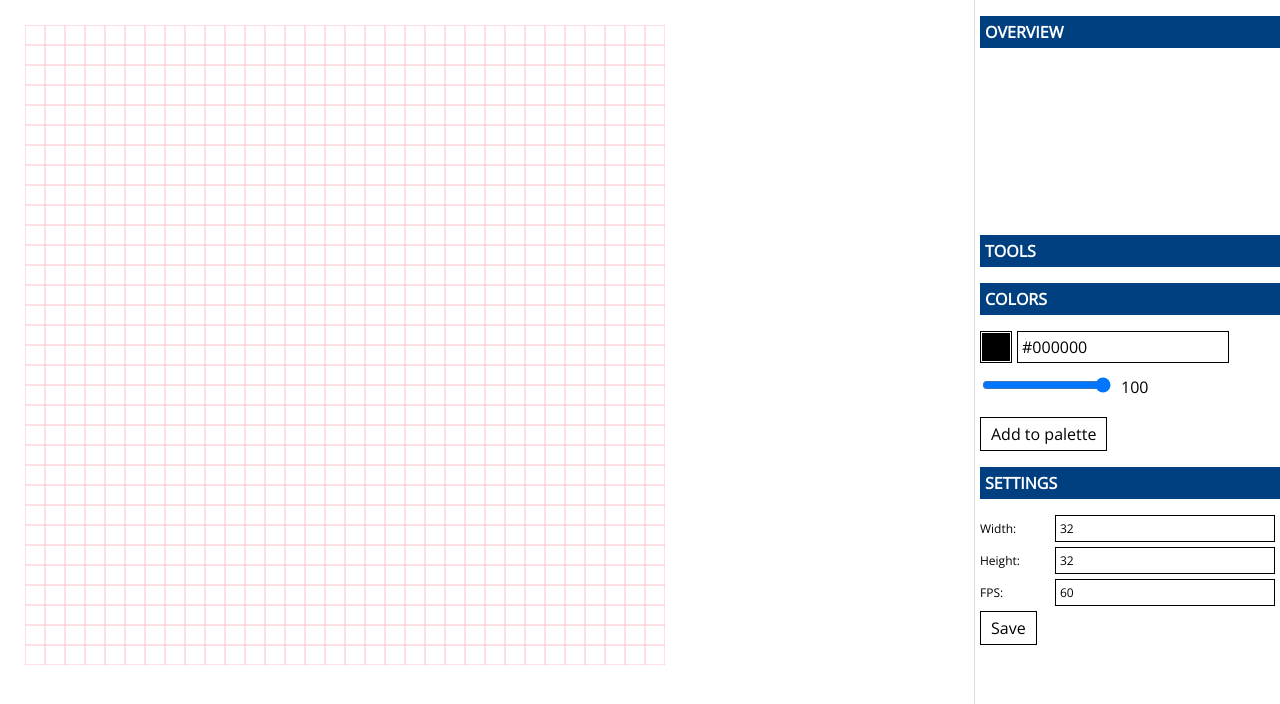
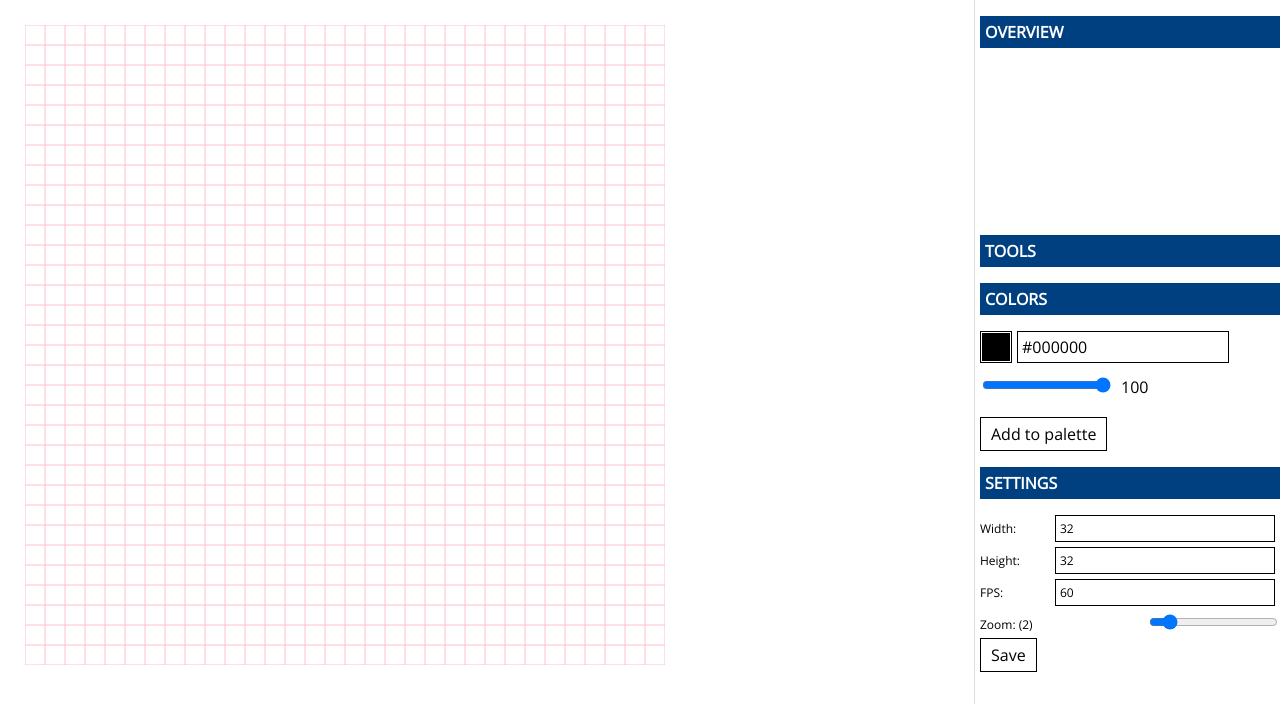
Before and after one commit to lukaszkups/rakun, a Vue app in the folder packages/rakun-paint/: page / in a window 1280 px wide. Shown: the top 704 px of the page. Built offline with nearby package versions, Linux system fonts and the light colour scheme.

Commit message:
WIP: working on canvas zoom change.

```diff
--- a/packages/rakun-paint/src/components/CanvasWrapper.vue
+++ b/packages/rakun-paint/src/components/CanvasWrapper.vue
@@ -125,6 +125,8 @@ onMounted(() => {
 <style scoped lang="scss">
 .rkn-canvas-wrapper {
   flex: 5;
+  overflow: auto;
+  position: relative;
 
   .rkn-drawing-canvas {
     position: absolute;
--- a/packages/rakun-paint/src/components/ProjectSettingsSection.vue
+++ b/packages/rakun-paint/src/components/ProjectSettingsSection.vue
@@ -1,37 +1,47 @@
 <script setup lang="ts">
 import { ref } from 'vue';
 import { useStore } from 'vuex';
-import { drawGrid, clearCanvas, getCanvasImage, loadImageToCanvas } from '@/helpers/canvas';
+import { drawGrid, clearCanvas, getCanvasImage, loadImageToCanvas, loadAndResizeImageToCanvas, cloneCanvasElement } from '@/helpers/canvas';
 
 const store = useStore();
 
 const localCanvasWidth = ref(store.state.canvasWidth);
 const localCanvasHeight = ref(store.state.canvasHeight);
 const localFps = ref(store.state.fps);
+const localZoom = ref(store.state.zoom/10);
 
 const saveSettings = async () => {
   // check if save is needed to avoid unnecessary store action dispatches & canvas redrawing
-  if (localCanvasWidth.value !== store.state.canvasWidth || localCanvasHeight.value !== store.state.canvasHeight) {
+  if (localCanvasWidth.value !== store.state.canvasWidth || localCanvasHeight.value !== store.state.canvasHeight || localZoom.value !== store.state.zoom) {
     let canvasWidth = store.state.canvasWidth * store.state.zoom;
     let canvasHeight = store.state.canvasHeight * store.state.zoom;
+    const previousZoom = Number(store.state.zoom);
 
     const cw = canvasWidth;
     const ch = canvasHeight;
 
     // save current canvas contents
     const imgData = await getCanvasImage(store.state.canvasImageCtx, cw, ch);
+    const canvasClone = cloneCanvasElement(store.state.canvasImageCtx.canvas);
     // populate new project settings
     store.dispatch('updateProp', { name: 'canvasWidth', value: localCanvasWidth.value });
     store.dispatch('updateProp', { name: 'canvasHeight', value: localCanvasHeight.value });
+    store.dispatch('updateProp', { name: 'zoom', value: localZoom.value * 10 });
 
     // update canvas size
     canvasWidth = store.state.canvasWidth * store.state.zoom;
     canvasHeight = store.state.canvasHeight * store.state.zoom;
 
-    // make sure canvas is clear
-    await clearCanvas(store.state.canvasImageCtx, canvasWidth, canvasHeight);
     // restore canvas contents
-    await loadImageToCanvas(store.state.canvasImageCtx, imgData);
+    if (previousZoom !== store.state.zoom) {
+      // make sure canvas is clear
+      // await clearCanvas(store.state.canvasImageCtx, canvasWidth, canvasHeight);
+      await loadAndResizeImageToCanvas(canvasClone, store.state.canvasImageCtx, imgData, localCanvasWidth.value * previousZoom, localCanvasHeight.value * previousZoom, store.state.zoom);
+    } else {
+      // make sure canvas is clear
+      await clearCanvas(store.state.canvasImageCtx, canvasWidth, canvasHeight);
+      await loadImageToCanvas(store.state.canvasImageCtx, imgData, localCanvasWidth.value * store.state.zoom, localCanvasHeight.value * store.state.zoom);
+    }
 
     // redraw grid canvas
     await clearCanvas(store.state.canvasGridCtx, canvasWidth, canvasHeight);
@@ -73,6 +83,16 @@ const saveSettings = async () => {
       v-model="localFps"
     />
   </div>
+  <div class="rkn-field">
+    <label class="rkn-input-label" for="fps">Zoom: ({{ localZoom }})</label>
+    <input
+      name="color-picker-alpha"
+      v-model="localZoom"
+      type="range"
+      min="1"
+      max="10"
+    />
+  </div>
   <button
     class="rkn-button"
     @click="saveSettings"
--- a/packages/rakun-paint/src/helpers/canvas.ts
+++ b/packages/rakun-paint/src/helpers/canvas.ts
@@ -61,3 +61,26 @@ export const loadImageToCanvas = async (canvasContext: CanvasRenderingContext2D,
   await nextTick();
   canvasContext.putImageData(imgData, 0, 0);
 }
+
+export const loadAndResizeImageToCanvas = async (canvasImage: CanvasImageSource, canvasContext: CanvasRenderingContext2D, imgWidth?: number, imgHeight?: number, zoom?: number) => {
+  // nextTick to be sure that all canvas HTML processing has been finished
+  await nextTick();
+  // @ts-ignore-next-line
+  canvasContext.drawImage(canvasImage, 0, 0, imgWidth, imgHeight, 0, 0, imgWidth*zoom, imgHeight*zoom)
+}
+
+export const cloneCanvasElement = (oldCanvas: HTMLCanvasElement) => {
+  //create a new canvas
+  const newCanvas = document.createElement('canvas');
+  const context = newCanvas.getContext('2d');
+
+  //set dimensions
+  newCanvas.width = oldCanvas.width;
+  newCanvas.height = oldCanvas.height;
+
+  //apply the old canvas to the new one
+  context?.drawImage(oldCanvas, 0, 0);
+
+  //return the new canvas
+  return newCanvas;
+}
```
Also changed, not shown: packages/rakun-paint/src/helpers/helpers.ts (line endings or trailing spaces).
